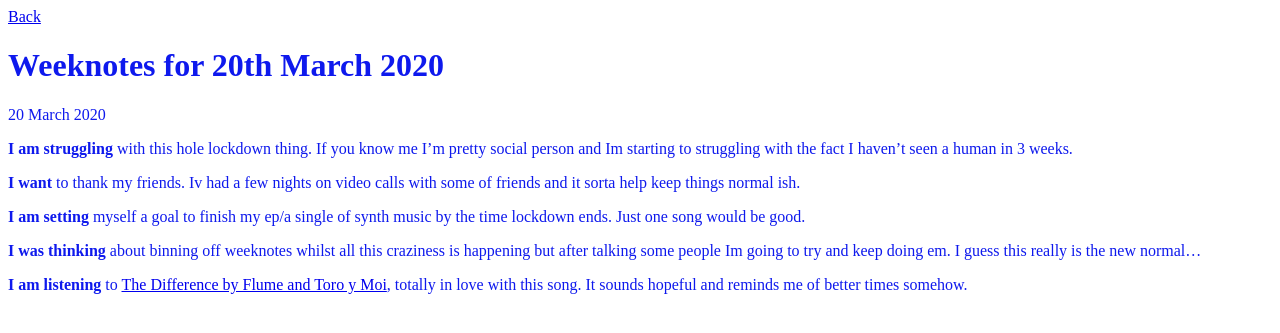
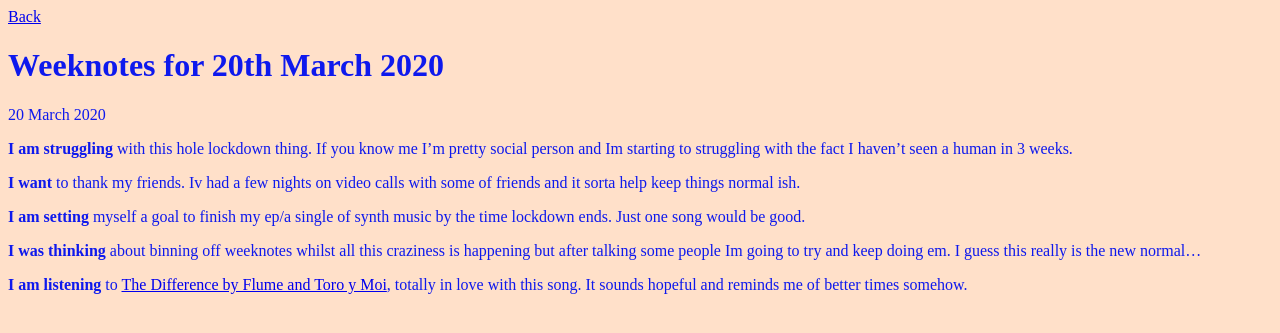
Before and after one commit to mrkwrght/mrkwrghtdotcom, a Jekyll site: the page built from _posts/2020-03-20-weeknotes-for-20th-march-2020.md, in a window 1280 px wide. Shown: the top 333 px of the page. Built offline with Jekyll 4.4.1, drawn with Linux system fonts in a browser that asks for light colours; some web fonts are replaced.

Commit message:
background

```diff
--- a/_layouts/default.html
+++ b/_layouts/default.html
@@ -1,7 +1,7 @@
 <!DOCTYPE html>
 <html lang="en">
 {% include head.html %}
-<body style="background-color:#FFE04C9; color:#0e19ed;">
+<body style="color:#0e19ed; background-color:#FFE0C9;">
 
     {{ content }}
 
```
